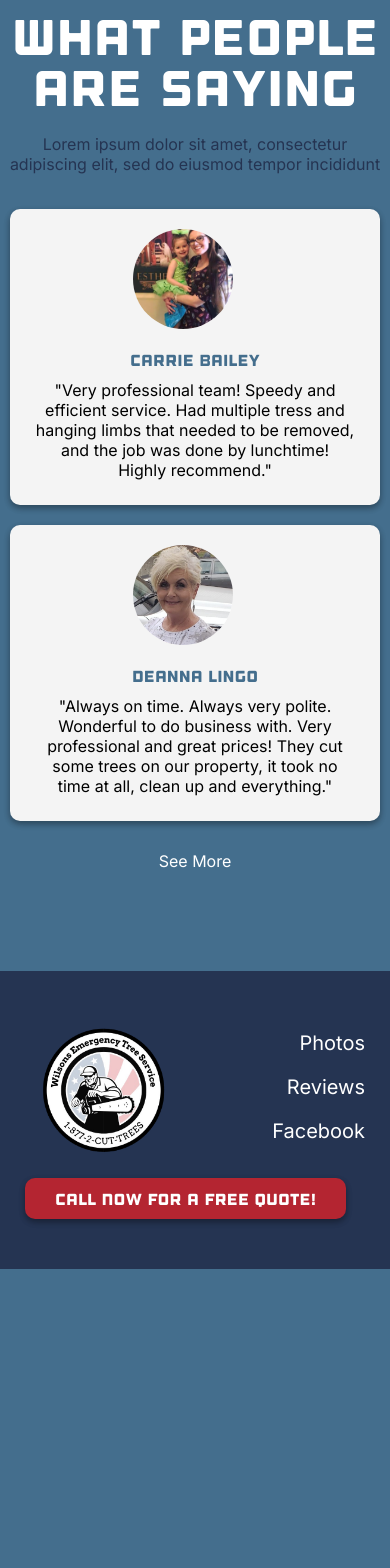
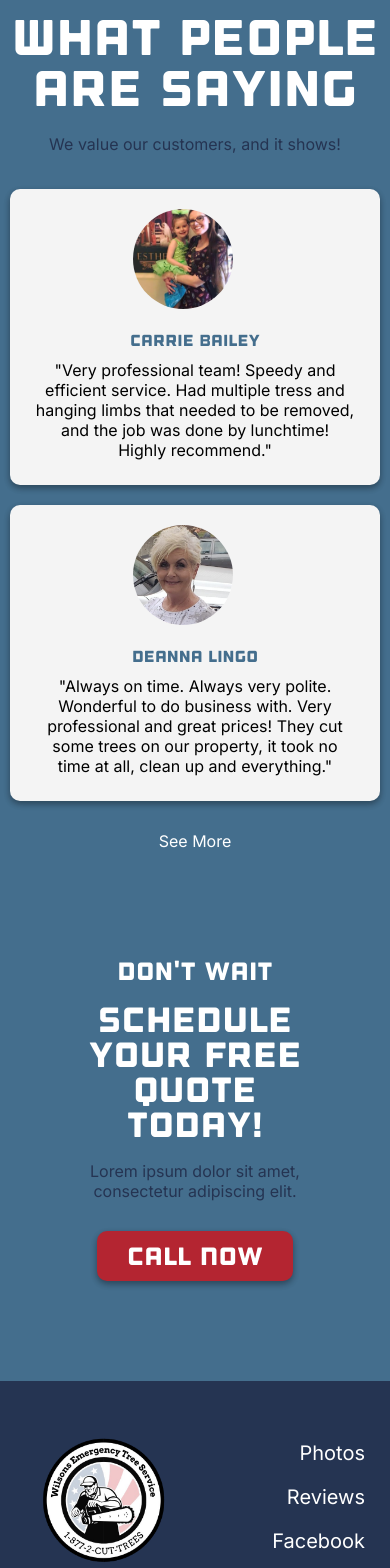
Before and after one commit to ValentinaValverde/WilsonsEmergencyTreeService, a Next.js app: page / in a window 390 px wide. Shown: the part 5340-6908 px from the top of the page. Before the commit the page ends 6609 px from the top, so only its background shows below. Built offline with nearby package versions, Linux system fonts and the light colour scheme.

Commit message:
Small changes: - Added section to the bottom of the home page, CTA - Small tweak to the mobile navbar button within modal view - etc.

```diff
--- a/app/page.tsx
+++ b/app/page.tsx
@@ -134,8 +134,7 @@ export default function Home() {
                   color: 'var(--med-blue)',
                 }}
               >
-                Lorem ipsum dolor sit amet, consectetur adipiscing elit, sed do
-                eiusmod tempor incididunt
+                We value our customers, and it shows!
               </p>
 
               <div style={{ height: 20 }} />
@@ -179,7 +178,33 @@ export default function Home() {
               </a>
             </div>
 
-            <div style={{ height: 100 }} />
+            <div
+              style={{
+                display: 'flex',
+                flexDirection: 'column',
+                justifyContent: 'center',
+                alignItems: 'center',
+                textAlign: 'center',
+                padding: 50,
+                marginTop: 100,
+                marginBottom: 100,
+              }}
+            >
+              <h2>
+                Don't wait, schedule <br />
+                your Free Quote Today!
+              </h2>
+              <p style={{ width: 650 }}>
+                Lorem ipsum dolor sit amet, consectetur adipiscing elit, sed do
+                eiusmod tempor incididunt ut labore et dolore magna aliqua. Ut
+                enim ad minim veniam, quis nostrud exercitation ullamco laboris
+                nisi ut aliquip ex ea commodo consequat.
+              </p>
+              <div style={{ height: 25 }} />
+              <button style={{ fontSize: 25 }}>Call Now</button>
+            </div>
+
+            <div style={{ height: 50 }} />
           </PageLayout>
         </>
       )}
@@ -283,8 +308,7 @@ export default function Home() {
                   color: 'var(--med-blue)',
                 }}
               >
-                Lorem ipsum dolor sit amet, consectetur adipiscing elit, sed do
-                eiusmod tempor incididunt
+                We value our customers, and it shows!
               </p>
 
               <div style={{ height: 20 }} />
@@ -335,7 +359,33 @@ export default function Home() {
               </a>
             </div>
 
-            <div style={{ height: 100 }} />
+            <div
+              style={{
+                display: 'flex',
+                flexDirection: 'column',
+                justifyContent: 'center',
+                alignItems: 'center',
+                textAlign: 'center',
+                padding: 50,
+                marginTop: 100,
+                marginBottom: 50,
+              }}
+            >
+              <h2>
+                Don't wait, schedule <br />
+                your Free Quote Today!
+              </h2>
+              <p style={{ width: 650 }}>
+                Lorem ipsum dolor sit amet, consectetur adipiscing elit, sed do
+                eiusmod tempor incididunt ut labore et dolore magna aliqua. Ut
+                enim ad minim veniam, quis nostrud exercitation ullamco laboris
+                nisi ut aliquip ex ea commodo consequat.
+              </p>
+              <div style={{ height: 25 }} />
+              <button style={{ fontSize: 25 }}>Call Now</button>
+            </div>
+
+            <div style={{ height: 25 }} />
           </PageLayout>
         </>
       )}
@@ -436,8 +486,7 @@ export default function Home() {
                 color: 'var(--dark-blue)',
               }}
             >
-              Lorem ipsum dolor sit amet, consectetur adipiscing elit, sed do
-              eiusmod tempor incididunt
+              We value our customers, and it shows!
             </p>
 
             <div style={{ height: 20 }} />
@@ -478,7 +527,28 @@ export default function Home() {
             </a>
           </div>
 
-          <div style={{ height: 100 }} />
+          <div
+            style={{
+              display: 'flex',
+              flexDirection: 'column',
+              justifyContent: 'center',
+              alignItems: 'center',
+              textAlign: 'center',
+              padding: 50,
+              marginTop: 50,
+              // marginBottom: 50,
+            }}
+          >
+            <h3 style={{ color: 'white' }}>Don't wait</h3>
+            <h2 style={{ fontSize: 35 }}>schedule your Free Quote Today!</h2>
+            <p style={{ width: '80%', color: 'var(--dark-blue)' }}>
+              Lorem ipsum dolor sit amet, consectetur adipiscing elit.
+            </p>
+            <div style={{ height: 25 }} />
+            <button style={{ fontSize: 25 }}>Call Now</button>
+          </div>
+
+          <div style={{ height: 50 }} />
         </>
       )}
     </main>
--- a/app/styles/page.module.css
+++ b/app/styles/page.module.css
@@ -1,5 +1,10 @@
 .navbar_link:hover {
   color: var(--light-blue);
+}
+
+.navbar_modal_button:hover {
+  background-color: var(--dark-blue);
+  color: white;
 }
 
 .center_text {
--- a/components/Footer.tsx
+++ b/components/Footer.tsx
@@ -54,7 +54,9 @@ export default function Footer() {
               <div style={{ height: 25 }} />
             </div>
           </div>
-          <button style={{ fontSize: 16 }}>Call Now for a Free Quote!</button>
+          <button style={{ fontSize: 16, width: '100%' }}>
+            Call Now for a Free Quote!
+          </button>
         </div>
       ) : (
         <div
--- a/components/NavBar.tsx
+++ b/components/NavBar.tsx
@@ -144,7 +144,12 @@ export default function NavBar() {
                     Facebook
                   </a>
                   <div style={{ height: 50 }} />
-                  <button style={{ fontSize: 20 }}>Call Now</button>
+                  <button
+                    style={{ fontSize: 20 }}
+                    className={styles.navbar_modal_button}
+                  >
+                    Call Now
+                  </button>
                 </div>
               </div>
             </>
```
